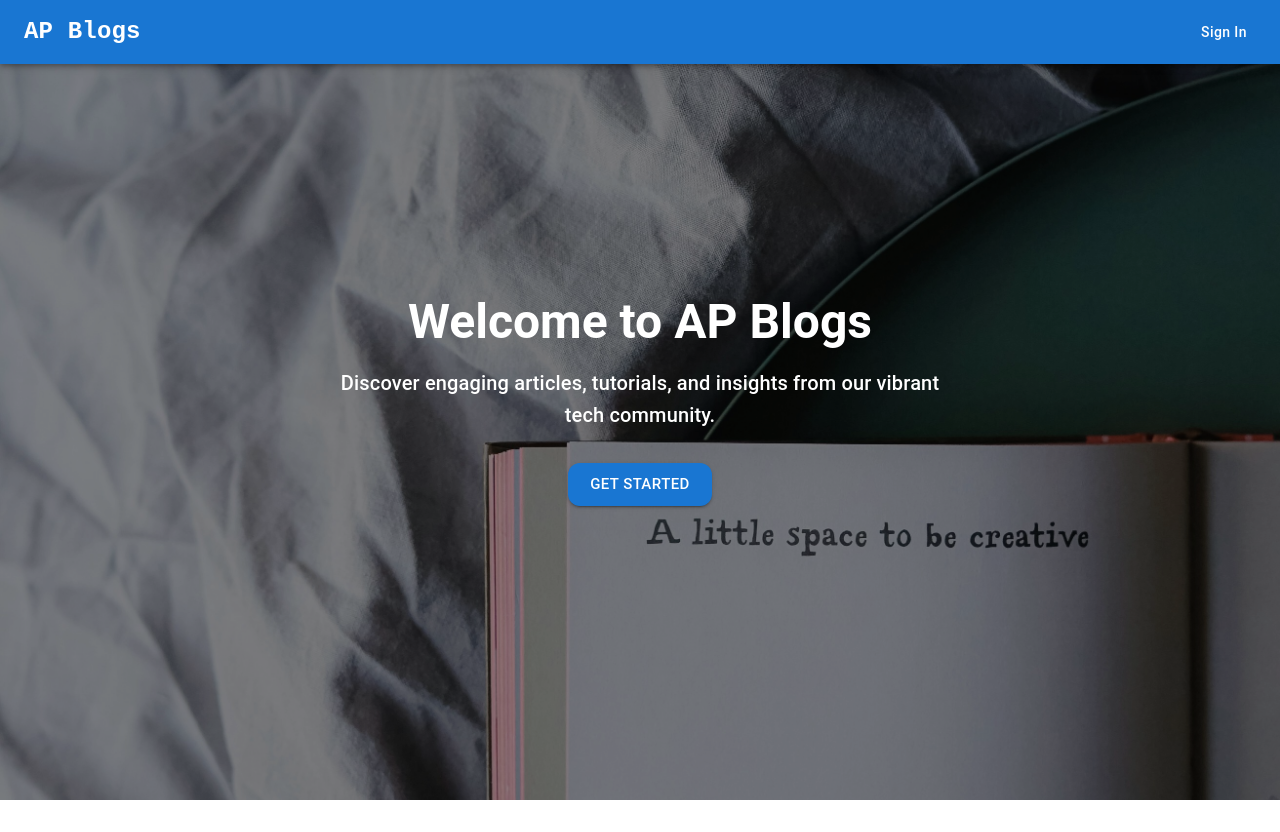
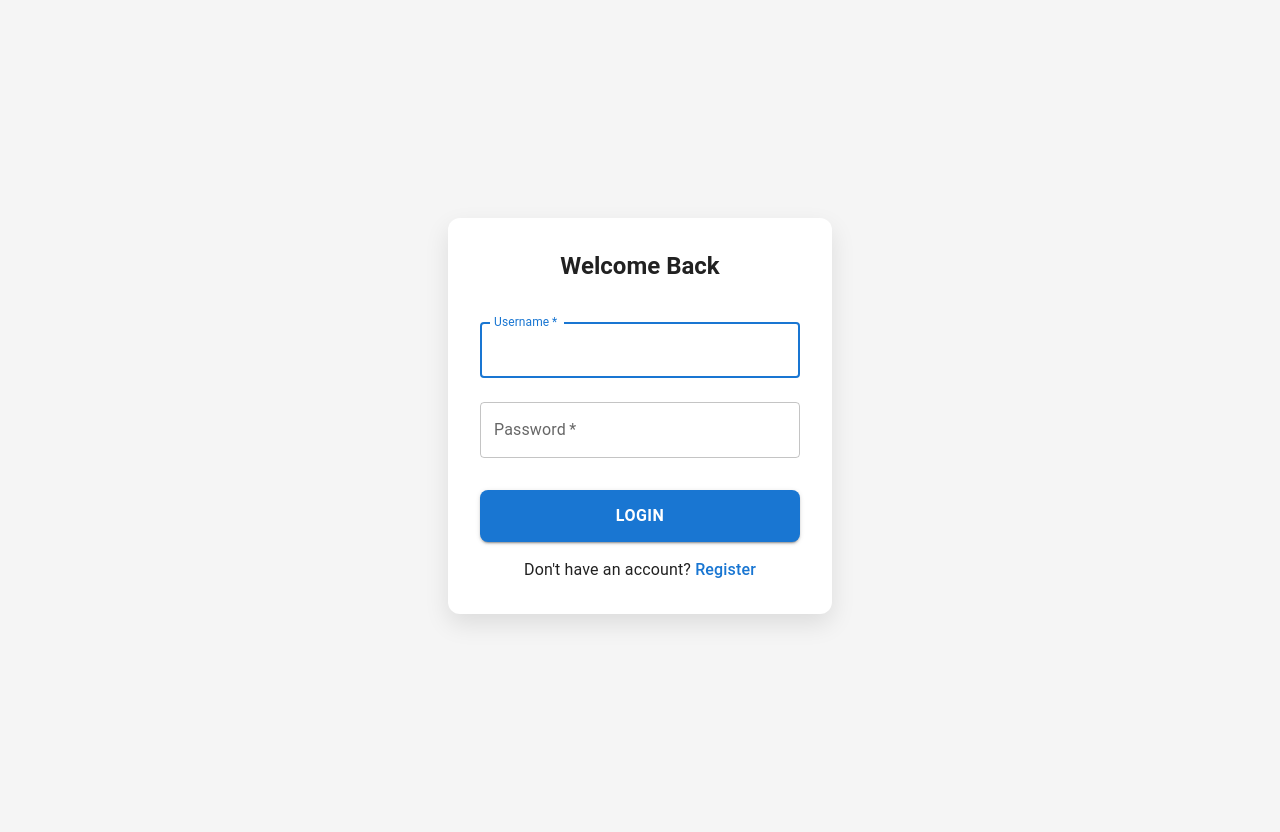
Before and after one commit to AdityaPandit29/AP-Blogs, a React (Vite) app in the folder APBlogs/: page /login in a window 1280 px wide. Before the commit the page ends 800 px from the top, so only its background shows below. Built offline with nearby package versions, Linux system fonts and the light colour scheme.

Commit message:
create routes

```diff
--- a/APBlogs/package.json
+++ b/APBlogs/package.json
@@ -13,7 +13,8 @@
     "@mui/icons-material": "^7.3.2",
     "@mui/material": "^7.3.2",
     "react": "^19.1.1",
-    "react-dom": "^19.1.1"
+    "react-dom": "^19.1.1",
+    "react-router-dom": "^7.9.3"
   },
   "devDependencies": {
     "@eslint/js": "^9.36.0",
--- a/APBlogs/src/components/App.tsx
+++ b/APBlogs/src/components/App.tsx
@@ -1,13 +1,21 @@
 // import { useState } from 'react'
-import HomePage from './HomePage.tsx'
-import LoginPage from './LoginPage.tsx'
-import RegisterPage from './RegisterPage.tsx'
-import LandingPage from './LandingPage.tsx'
+import { BrowserRouter as Router, Routes, Route } from 'react-router-dom';
+import ProfilePage from './pages/ProfilePage.tsx'
+import LoginPage from './pages/LoginPage.tsx'
+import RegisterPage from './pages/RegisterPage.tsx'
+import HomePage from './pages/HomePage.tsx'
 
 function App() {
-  return <div>
-    <LandingPage />
-  </div>
+  return (
+    <Router>
+      <Routes>
+        <Route path="/" element={<HomePage />} />
+        <Route path="/login" element={<LoginPage />} />
+        <Route path="/register" element={<RegisterPage />} />
+        <Route path="/profile" element={<ProfilePage />} />
+      </Routes>
+    </Router>
+
+  );
 }
-
 export default App
--- a/APBlogs/src/components/MyPost.tsx
+++ b/APBlogs/src/components/MyPost.tsx
@@ -8,12 +8,9 @@ import Collapse from '@mui/material/Collapse';
 import IconButton from '@mui/material/IconButton';
 import type { IconButtonProps } from '@mui/material/IconButton';
 import Typography from '@mui/material/Typography';
-import FavoriteIcon from '@mui/icons-material/Favorite';
 import ExpandMoreIcon from '@mui/icons-material/ExpandMore';
 import DeleteIcon from '@mui/icons-material/Delete';
 import EditIcon from '@mui/icons-material/Edit';
-import AccountCircle from '@mui/icons-material/AccountCircle';
-import { Avatar } from '@mui/material';
 
 interface ExpandMoreProps extends IconButtonProps {
   expand: boolean;
--- a/APBlogs/src/components/NavBar.tsx
+++ b/APBlogs/src/components/NavBar.tsx
@@ -4,13 +4,14 @@ import Box from '@mui/material/Box';
 import Toolbar from '@mui/material/Toolbar';
 import Typography from '@mui/material/Typography';
 import IconButton from '@mui/material/IconButton';
-import MenuIcon from '@mui/icons-material/Menu';
 import AccountCircle from '@mui/icons-material/AccountCircle';
 import MenuItem from '@mui/material/MenuItem';
 import Menu from '@mui/material/Menu';
 import SearchIcon from '@mui/icons-material/Search';
 import InputBase from '@mui/material/InputBase';
 import { styled, alpha } from '@mui/material/styles';
+import { useLocation } from 'react-router-dom';
+import Button from '@mui/material/Button';
 
 const Search = styled('div')(({ theme }) => ({
   position: 'relative',
@@ -55,6 +56,10 @@ const StyledInputBase = styled(InputBase)(({ theme }) => ({
 }));
 
 export default function ButtonAppBar() {
+  const location = useLocation();
+
+  const isHomePage = location.pathname === '/';
+
   const [auth] = React.useState(true);
   const [anchorEl, setAnchorEl] = React.useState<null | HTMLElement>(null);
 
@@ -69,15 +74,6 @@ const [auth] = React.useState(true);
     <Box sx={{ flexGrow: 1, paddingTop: '64px'}}>
       <AppBar position="fixed">
         <Toolbar>
-          <IconButton
-            size="large"
-            edge="start"
-            color="inherit"
-            aria-label="menu"
-            sx={{ mr: 2 }}
-          >
-            <MenuIcon />
-          </IconButton>
           <Typography
             variant="h6"
             noWrap
@@ -90,13 +86,14 @@ const [auth] = React.useState(true);
             }}
           >
             <a
-              href="#app-bar-with-responsive-menu"
+              href="/"
               style={{ textDecoration: 'none', color: 'inherit' }}
             >
               AP Blogs
             </a>
           </Typography>
 
+          {!isHomePage && (
             <Search>
               <SearchIconWrapper>
                 <SearchIcon />
@@ -106,7 +103,10 @@ const [auth] = React.useState(true);
                 inputProps={{ 'aria-label': 'search' }}
               />
             </Search>
-          {auth && (
+          )}
+
+
+          {!isHomePage && auth ? (
             <div>
               <IconButton
                 size="small"
@@ -137,7 +137,15 @@ const [auth] = React.useState(true);
                 <MenuItem onClick={handleClose}>My account</MenuItem>
               </Menu>
             </div>
-          )}
+          ) :
+          (<Button
+            color="inherit"
+            sx={{ ml: 2, borderRadius: 2, textTransform: 'none', fontWeight: 'medium' }}
+            href="/login"
+          >
+            Sign In
+          </Button>)}
+
 
         </Toolbar>
       </AppBar>
--- a/APBlogs/src/components/LandingPage.tsx
+++ b/APBlogs/src/components/pages/HomePage.tsx
@@ -1,46 +1,14 @@
 import * as React from 'react';
-import AppBar from '@mui/material/AppBar';
 import Box from '@mui/material/Box';
-import Toolbar from '@mui/material/Toolbar';
 import Typography from '@mui/material/Typography';
 import Button from '@mui/material/Button';
+import NavBar from '../NavBar.tsx'
 
 export default function LandingPage() {
   return (
     <Box sx={{ flexGrow: 1 }}>
       {/* Navbar */}
-      <AppBar position="fixed">
-        <Toolbar>
-          <Typography
-            variant="h6"
-            noWrap
-            component="a"
-            href="#"
-            sx={{
-              color: 'inherit',
-              textDecoration: 'none',
-              flexGrow: 1,
-              fontFamily: 'monospace',
-              fontWeight: 'bold',
-              fontSize: { xs: '1.2rem', sm: '1.5rem' },
-              display: 'flex',
-              alignItems: 'center',
-            }}
-          >
-            AP Blogs
-          </Typography>
-
-          <Button
-            color="inherit"
-            sx={{ ml: 2, borderRadius: 2, textTransform: 'none', fontWeight: 'medium' }}
-            href="#signin"
-          >
-            Sign In
-          </Button>
-        </Toolbar>
-      </AppBar>
-
-
+      <NavBar />
 
       {/* Main Content */}
       <Box
@@ -78,7 +46,7 @@ export default function LandingPage() {
         <Typography variant="h6" sx={{ maxWidth: 600, mb: 4, color: 'white' }}>
           Discover engaging articles, tutorials, and insights from our vibrant tech community.
         </Typography>
-        <Button variant="contained" size="large" href="#getstarted" sx={{ borderRadius: 3 }}>
+        <Button variant="contained" size="large" href="/login" sx={{ borderRadius: 3 }}>
           Get Started
         </Button>
       </Box>
```
Also changed, not shown: APBlogs/src/components/LoginPage.tsx (deleted, +0 -10 lines), APBlogs/src/components/pages/ProfilePage.tsx (renamed from APBlogs/src/components/HomePage.tsx, +4 -4 lines), APBlogs/src/components/pages/LoginPage.tsx (renamed from APBlogs/src/components/LoginForm.tsx), APBlogs/src/components/pages/RegisterPage.tsx (renamed from APBlogs/src/components/RegisterPage.tsx), 1 other file (tests, documents, lock files or other folders). Lines whose indentation alone changed are shown as unchanged.
